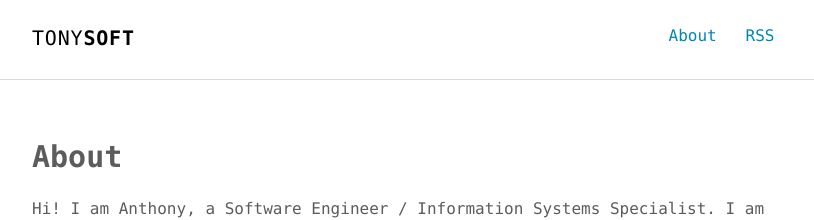
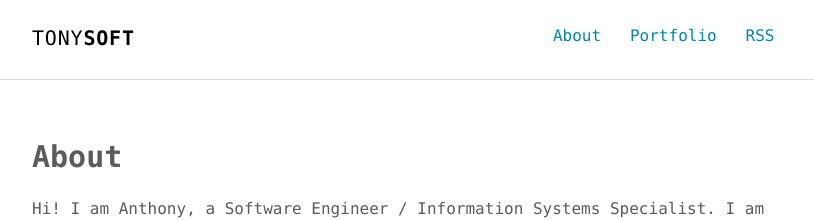
Before and after one commit to devtonysoft/blog, a Jekyll site: the page built from about.md, in a window 1280 px wide. Shown: the top 220 px of the page, without its empty margins (232-1046 px from the left). Built offline with Jekyll 4.4.1, drawn with Linux system fonts in a browser that asks for light colours.

Commit message:
Added Portfolio to Navigation

```diff
--- a/_includes/nav.html
+++ b/_includes/nav.html
@@ -4,6 +4,7 @@
     <h1 class="logo"><a href="{{ '/' | prepend: site.baseurl }}">{{ site.title }}<span>{{ site.title2 }}</span></a></h1>
     <ul class="navbar">
       <li><a href="{{ '/about' | prepend: site.baseurl }}">About</a></li>
+      <li><a href="https://webdevelopertony.github.io">Portfolio</a></li>
       <li><a href="{{ "/feed.xml" | prepend: site.baseurl }}" target="_blank">RSS</a></li>
     </ul>
   </div>
```
